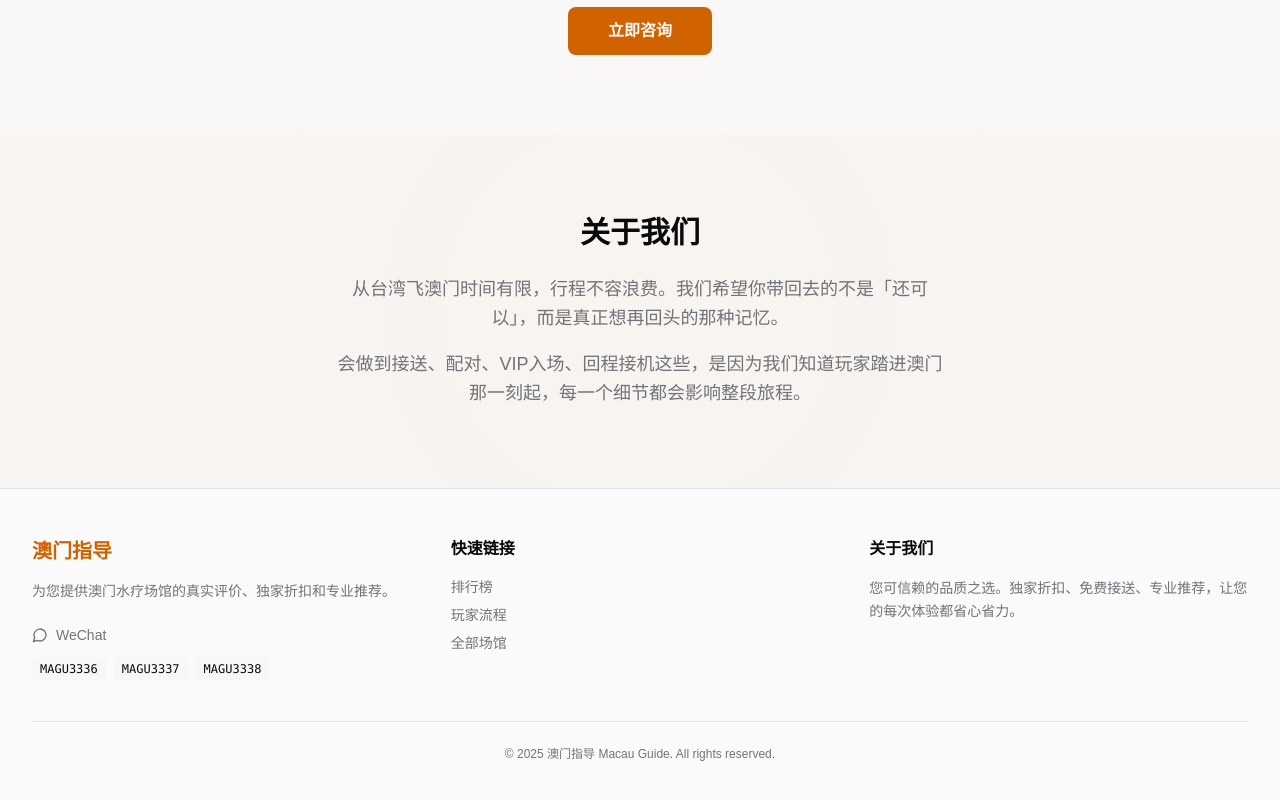
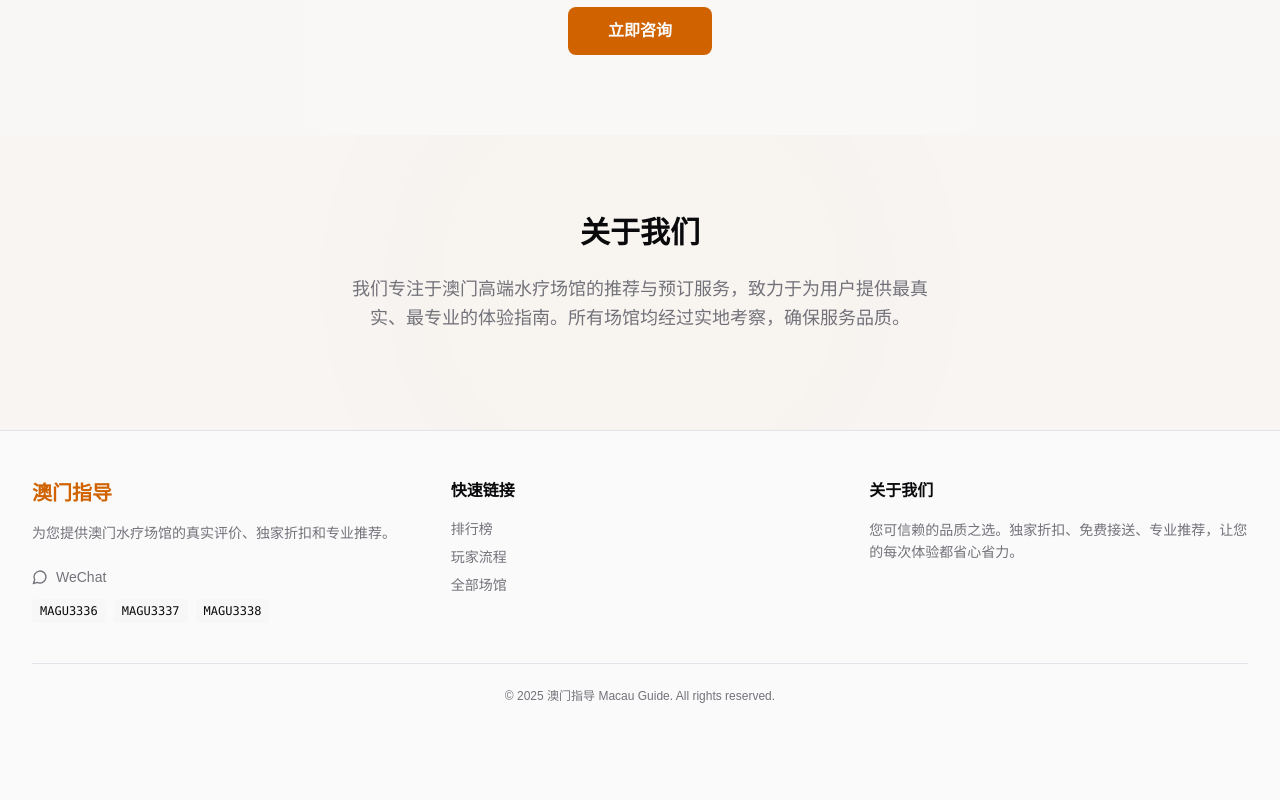
Before and after one commit to mcgd369/mcgd369.github.io, a Next.js app: page / in a window 1280 px wide. Shown: the part 2161-2961 px from the top of the page. After the commit the page ends 2913 px from the top, so only its background shows below. Built offline with nearby package versions, Linux system fonts and the light colour scheme.

Commit message:
fix: 修复构建类型错误和 next.config 冲突

```diff
--- a/next.config.ts
+++ b/next.config.ts
@@ -2,7 +2,6 @@ import type { NextConfig } from 'next'
 
 const nextConfig: NextConfig = {
   output: 'export',
-  distDir: 'out',
   images: {
     unoptimized: true,
   },
--- a/src/app/page.tsx
+++ b/src/app/page.tsx
@@ -29,13 +29,10 @@ export default function HomePage() {
           </div>
           <div className="relative z-10 max-w-2xl mx-auto px-4 sm:px-6 lg:px-8 text-center">
             <h2 className="font-serif text-2xl sm:text-3xl font-bold text-foreground mb-6">
-              {t.brand?.title || '我们不只是订位，我们真心希望你玩得尽兴'}
+              {t.brand.title}
             </h2>
             <p className="text-muted-foreground leading-relaxed text-base sm:text-lg mb-4">
-              {t.brand?.body1 || '从台湾飞澳门时间有限，行程不容浪费。我们希望你带回去的不是「还可以」，而是真正想再回头的那种记忆。'}
-            </p>
-            <p className="text-muted-foreground leading-relaxed text-base sm:text-lg">
-              {t.brand?.body2 || '会做到接送、配对、VIP入场、回程接机这些，是因为我们知道玩家踏进澳门那一刻起，每一个细节都会影响整段旅程。'}
+              {t.brand.description}
             </p>
           </div>
         </section>
```
